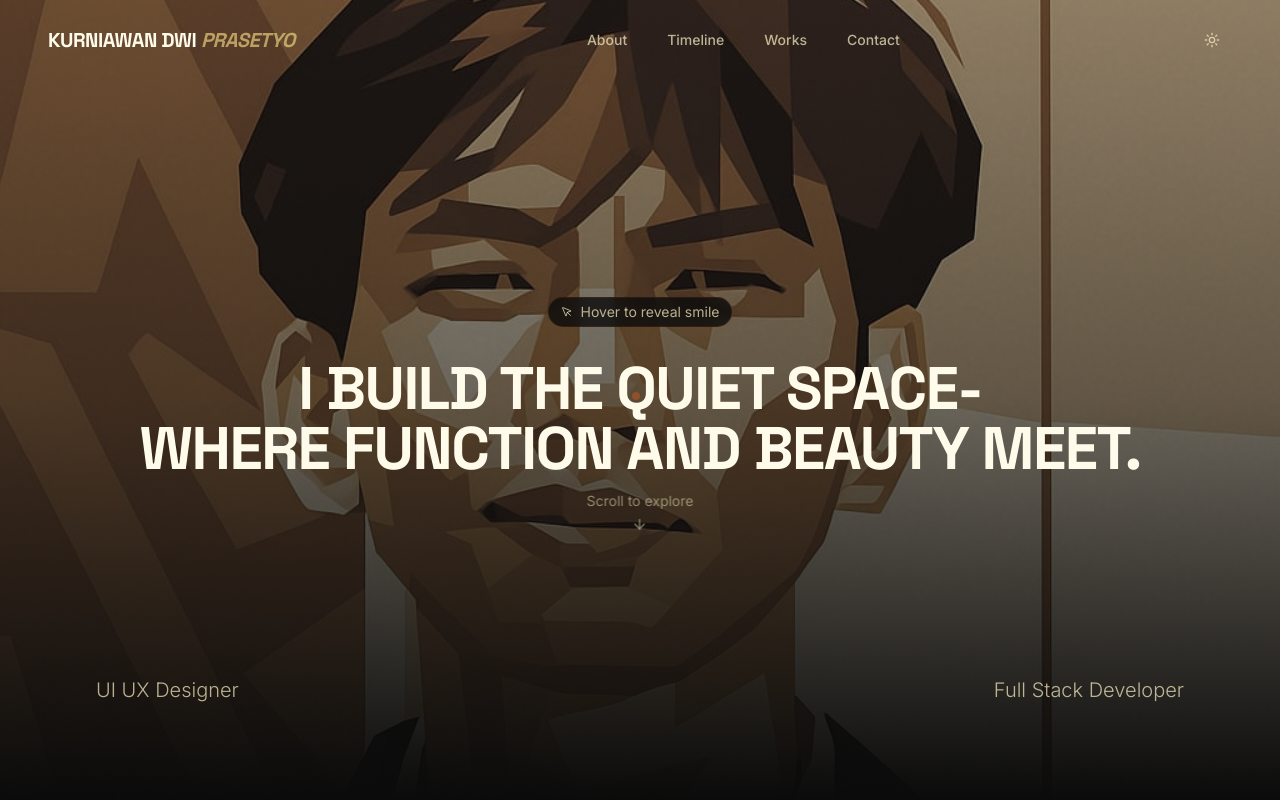
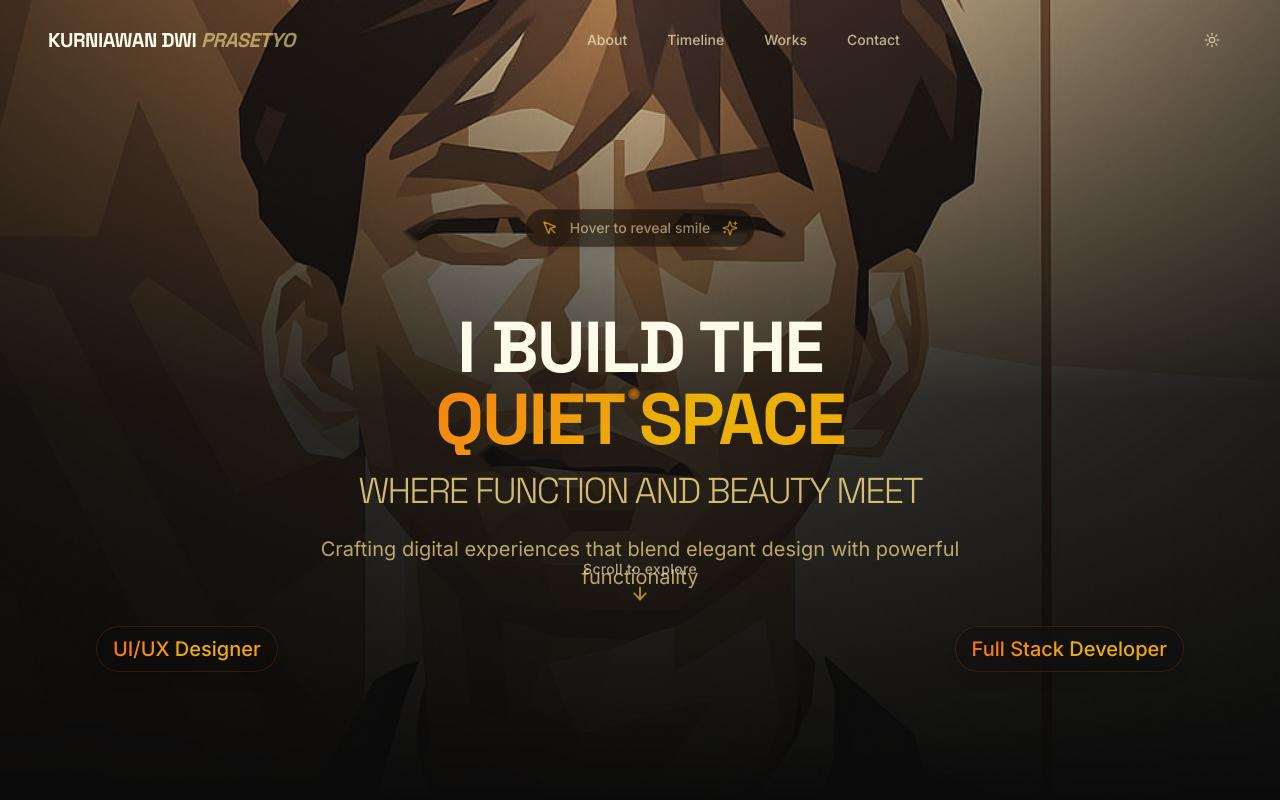
Before and after one commit to kdpras00/porto-website, a Next.js app: page / in a window 1280 px wide. Shown: the top 800 px of the page. Built offline with nearby package versions, Linux system fonts and the light colour scheme.

Commit message:
Enhance hero section with improved styling, animations, and performance
Co-authored-by: kdpras00 <kdpras00@gmail.com>

```diff
--- a/app/globals.css
+++ b/app/globals.css
@@ -95,6 +95,54 @@
 
   .font-sans {
     font-family: var(--font-inter);
+  }
+
+  /* Enhanced image handling */
+  .hero-image {
+    background-attachment: fixed;
+    background-size: cover;
+    background-position: center;
+    transition: all 0.3s ease-out;
+  }
+
+  @media (max-width: 768px) {
+    .hero-image {
+      background-attachment: scroll;
+    }
+  }
+
+  /* Improved text gradients */
+  .text-gradient {
+    background: linear-gradient(135deg, #f59e0b 0%, #f97316 25%, #eab308 50%, #f59e0b 75%, #f97316 100%);
+    background-size: 200% 200%;
+    background-clip: text;
+    -webkit-background-clip: text;
+    -webkit-text-fill-color: transparent;
+    animation: gradient-shift 3s ease-in-out infinite;
+  }
+
+  @keyframes gradient-shift {
+    0%, 100% {
+      background-position: 0% 50%;
+    }
+    50% {
+      background-position: 100% 50%;
+    }
+  }
+
+  /* Enhanced backdrop blur */
+  .backdrop-blur-custom {
+    backdrop-filter: blur(12px) saturate(180%);
+    -webkit-backdrop-filter: blur(12px) saturate(180%);
+  }
+
+  /* Smooth image transitions */
+  .image-transition {
+    transition: opacity 0.8s ease-in-out, transform 0.3s ease-out;
+  }
+
+  .image-transition:hover {
+    transform: scale(1.02);
   }
 }
 
@@ -292,12 +340,19 @@ html {
 
 .cursor-dot {
   position: fixed;
-  width: 8px;
-  height: 8px;
-  background-color: rgba(245, 158, 11, 0.8);
+  width: 12px;
+  height: 12px;
+  background: radial-gradient(circle, rgba(245, 158, 11, 0.9) 0%, rgba(245, 158, 11, 0.4) 70%, transparent 100%);
   border-radius: 50%;
   pointer-events: none;
   z-index: 9999;
   transform: translate(-50%, -50%);
   mix-blend-mode: difference;
+  box-shadow: 0 0 20px rgba(245, 158, 11, 0.3);
+  transition: all 0.1s ease-out;
 }
+
+.cursor-dot:hover {
+  transform: translate(-50%, -50%) scale(1.5);
+  box-shadow: 0 0 30px rgba(245, 158, 11, 0.5);
+}
--- a/components/sections/Hero.tsx
+++ b/components/sections/Hero.tsx
@@ -1,15 +1,17 @@
 "use client";
 
-import { ArrowDown, MousePointer } from 'lucide-react';
+import { ArrowDown, MousePointer, Sparkles } from 'lucide-react';
 import { useState, useRef, useEffect } from 'react';
+import Image from 'next/image';
 
 const Hero = () => {
     const [mousePosition, setMousePosition] = useState({ x: -999, y: -999 });
     const [isHovering, setIsHovering] = useState(false);
     const [hasInteracted, setHasInteracted] = useState(false);
+    const [isImageLoaded, setIsImageLoaded] = useState(false);
     const heroRef = useRef<HTMLDivElement>(null);
     const cursorDotRef = useRef<HTMLDivElement>(null);
-    const hoverSize = 250; // Size of the hover effect in pixels
+    const hoverSize = 300; // Increased size for better effect
 
     const handleMouseMove = (e: React.MouseEvent<HTMLDivElement>) => {
         if (heroRef.current) {
@@ -22,18 +24,25 @@ const Hero = () => {
         }
     };
 
-    // Custom cursor effect
+    // Custom cursor effect with improved performance
     useEffect(() => {
+        let animationFrameId: number;
+
         const handleGlobalMouseMove = (e: MouseEvent) => {
+            animationFrameId = requestAnimationFrame(() => {
                 if (cursorDotRef.current) {
                     cursorDotRef.current.style.left = `${e.clientX}px`;
                     cursorDotRef.current.style.top = `${e.clientY}px`;
                 }
+            });
         };
 
         document.addEventListener('mousemove', handleGlobalMouseMove);
         return () => {
             document.removeEventListener('mousemove', handleGlobalMouseMove);
+            if (animationFrameId) {
+                cancelAnimationFrame(animationFrameId);
+            }
         };
     }, []);
 
@@ -53,70 +62,120 @@ const Hero = () => {
             onMouseEnter={() => setIsHovering(true)}
             onMouseLeave={() => setIsHovering(false)}
         >
-            {/* Custom cursor dot */}
-            <div ref={cursorDotRef} className="cursor-dot"></div>
+            {/* Custom cursor dot with improved styling */}
+            <div
+                ref={cursorDotRef}
+                className="cursor-dot transition-all duration-200 ease-out"
+            />
 
-            {/* Background Image - First photo */}
+            {/* Background Image Container with better responsive handling */}
+            <div className="absolute inset-0 z-0">
+                {/* Base Image */}
                 <div
-                className="absolute inset-0 z-0"
+                    className="absolute inset-0 hero-image image-transition"
                     style={{
                         backgroundImage: `url('/seriously-face.jpeg')`,
-                    backgroundSize: 'cover',
-                    backgroundPosition: 'center 20%',
-                    backgroundRepeat: 'no-repeat'
+                        backgroundPosition: 'center 25%',
+                        opacity: isImageLoaded ? 1 : 0
                     }}
                 />
 
-            {/* Hover effect - Second photo (using clip-path for perfect alignment) */}
+                {/* Hover Image with improved clip-path */}
                 <div
-                className="absolute inset-0 z-5"
+                    className="absolute inset-0 hero-image transition-all duration-300 ease-out"
                     style={{
                         backgroundImage: `url('/smile-face.jpeg')`,
-                    backgroundSize: 'cover',
-                    backgroundPosition: 'center 20%', // Harus sama dengan gambar utama
-                    backgroundRepeat: 'no-repeat',
+                        backgroundPosition: 'center 25%',
                         clipPath: `circle(${isHovering ? hoverSize / 2 : 0}px at ${mousePosition.x}px ${mousePosition.y}px)`,
+                        opacity: isImageLoaded ? 1 : 0
                     }}
                 />
+            </div>
 
-            {/* Overlay for text readability */}
-            <div className="absolute inset-0 bg-gradient-to-t from-[#0a0a0a] via-[#0a0a0a]/60 to-[#0a0a0a]/40 z-10"></div>
+            {/* Enhanced gradient overlay for better text readability */}
+            <div className="absolute inset-0 bg-gradient-to-t from-[#0a0a0a] via-[#0a0a0a]/80 via-[#0a0a0a]/40 to-transparent z-10"></div>
+            <div className="absolute inset-0 bg-gradient-to-r from-[#0a0a0a]/60 via-transparent to-[#0a0a0a]/60 z-10"></div>
 
-            {/* Noise texture */}
-            <div className="absolute inset-0 bg-noise z-10 opacity-30"></div>
+            {/* Noise texture with better blending */}
+            <div className="absolute inset-0 bg-noise z-10 opacity-20 mix-blend-mode-overlay"></div>
 
+            {/* Animated background particles */}
+            <div className="absolute inset-0 z-5 overflow-hidden">
+                {[...Array(6)].map((_, i) => (
+                    <div
+                        key={i}
+                        className="absolute w-1 h-1 bg-amber-400/30 rounded-full animate-pulse"
+                        style={{
+                            left: `${Math.random() * 100}%`,
+                            top: `${Math.random() * 100}%`,
+                            animationDelay: `${Math.random() * 3}s`,
+                            animationDuration: `${2 + Math.random() * 2}s`
+                        }}
+                    />
+                ))}
+            </div>
+
+            {/* Main Content Container */}
             <div className="max-w-7xl mx-auto w-full px-4 sm:px-6 lg:px-8 py-20 flex flex-col items-center justify-center relative z-20">
                 {/* Hero Content */}
-                <div className="w-full flex flex-col items-center justify-center text-center">
-                    {/* Hover instruction */}
+                <div className="w-full flex flex-col items-center justify-center text-center space-y-8">
+                    {/* Enhanced hover instruction */}
                     {!hasInteracted && (
-                        <div className="mb-8 flex items-center gap-2 text-sm text-amber-100/70 bg-[#0a0a0a]/80 px-3 py-1 rounded-full backdrop-blur-sm border border-amber-800/20">
-                            <MousePointer className="h-3 w-3" />
-                            <span>Hover to reveal smile</span>
+                        <div className="mb-8 flex items-center gap-3 text-sm text-amber-100/80 bg-[#0a0a0a]/90 px-4 py-2 rounded-full backdrop-blur-custom border border-amber-800/30 shadow-lg animate-pulse">
+                            <MousePointer className="h-4 w-4 text-amber-400" />
+                            <span className="font-medium">Hover to reveal smile</span>
+                            <Sparkles className="h-4 w-4 text-amber-400" />
                         </div>
                     )}
 
-                    {/* Hero Text */}
-                    <h1 className="text-4xl md:text-6xl font-bold mb-6 tracking-tight text-amber-50">
-                        I BUILD THE QUIET SPACE-
-                        <br />
-                        WHERE FUNCTION AND BEAUTY MEET.
+                    {/* Enhanced Hero Text with better typography */}
+                    <div className="space-y-6">
+                        <h1 className="text-4xl md:text-6xl lg:text-7xl font-bold tracking-tight text-amber-50 leading-tight">
+                            <span className="block">I BUILD THE</span>
+                            <span className="block text-gradient">QUIET SPACE</span>
+                            <span className="block text-2xl md:text-3xl lg:text-4xl font-light text-amber-200/80 mt-4">
+                                WHERE FUNCTION AND BEAUTY MEET
+                            </span>
                         </h1>
 
-                    {/* Scroll Indicator */}
-                    <div className="absolute bottom-12 left-1/2 transform -translate-x-1/2 text-sm opacity-70 flex flex-col items-center text-amber-100/70">
-                        <span>Scroll to explore</span>
-                        <ArrowDown className="h-4 w-4 mt-2 animate-bounce" />
+                        {/* Subtitle */}
+                        <p className="text-lg md:text-xl text-amber-200/70 max-w-2xl mx-auto leading-relaxed">
+                            Crafting digital experiences that blend elegant design with powerful functionality
+                        </p>
+                    </div>
+
+                    {/* Enhanced scroll indicator */}
+                    <div className="absolute bottom-16 left-1/2 transform -translate-x-1/2 text-sm opacity-80 flex flex-col items-center text-amber-100/80 space-y-2">
+                        <span className="font-medium tracking-wide">Scroll to explore</span>
+                        <ArrowDown className="h-5 w-5 animate-bounce text-amber-400" />
                     </div>
                 </div>
             </div>
 
-            {/* Bottom Position Indicators */}
-            <div className="absolute bottom-24 left-8 md:left-24 text-lg md:text-xl font-light text-amber-100/70 z-20">
-                UI UX Designer
+            {/* Enhanced position indicators */}
+            <div className="absolute bottom-32 left-8 md:left-24 text-lg md:text-xl font-light text-amber-100/70 z-20 backdrop-blur-custom bg-[#0a0a0a]/30 px-4 py-2 rounded-full border border-amber-800/30 shadow-lg">
+                <span className="text-gradient font-medium">UI/UX Designer</span>
             </div>
-            <div className="absolute bottom-24 right-8 md:right-24 text-lg md:text-xl font-light text-amber-100/70 z-20">
-                Full Stack Developer
+            <div className="absolute bottom-32 right-8 md:right-24 text-lg md:text-xl font-light text-amber-100/70 z-20 backdrop-blur-custom bg-[#0a0a0a]/30 px-4 py-2 rounded-full border border-amber-800/30 shadow-lg">
+                <span className="text-gradient font-medium">Full Stack Developer</span>
+            </div>
+
+            {/* Preload images for better performance */}
+            <div className="hidden">
+                <Image
+                    src="/seriously-face.jpeg"
+                    alt="Preload serious face"
+                    width={1}
+                    height={1}
+                    onLoad={() => setIsImageLoaded(true)}
+                />
+                <Image
+                    src="/smile-face.jpeg"
+                    alt="Preload smile face"
+                    width={1}
+                    height={1}
+                    onLoad={() => setIsImageLoaded(true)}
+                />
             </div>
         </section>
     );
```
Lines whose indentation alone changed are shown as unchanged.
